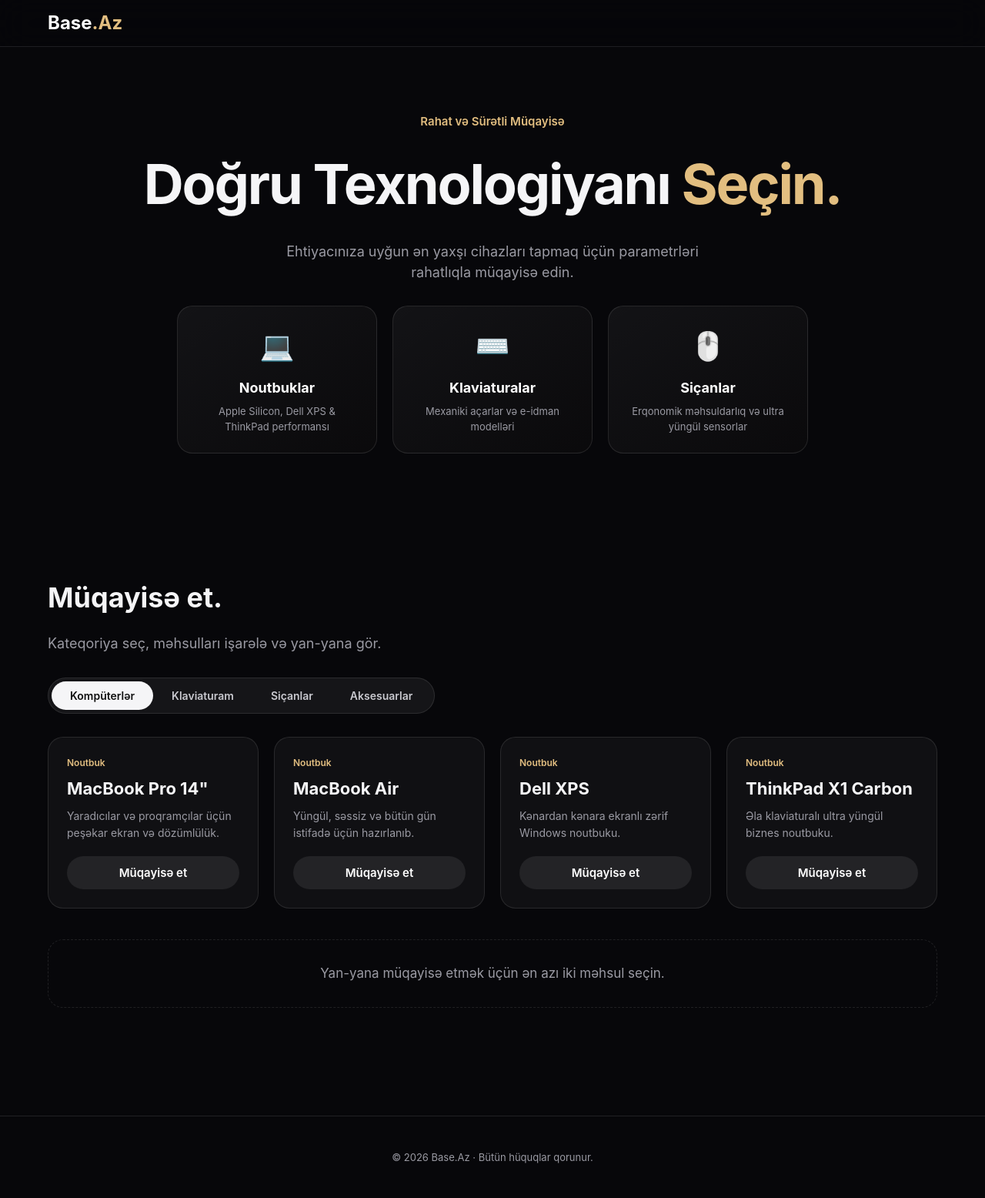
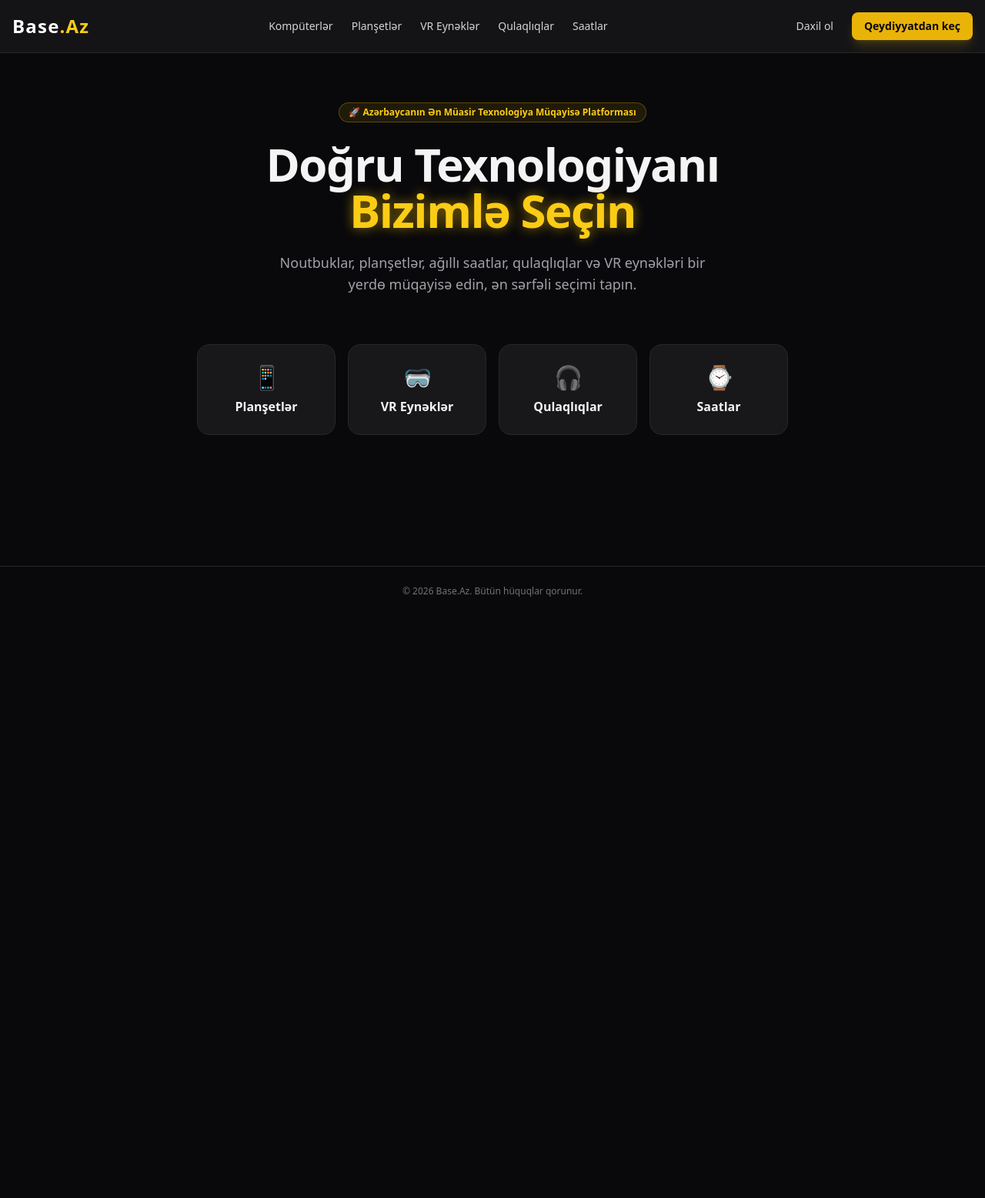
Before and after one commit to novruzovnizami666-tech/A-.az, a plain HTML site: page index.html in a window 1280 px wide. Shown: the whole page at 77% size. After the commit the page ends 800 px from the top, so only its background shows below. Drawn offline with nearby package versions, Linux system fonts and the light colour scheme.

Commit message:
Update index.html

```diff
--- a/index.html
+++ b/index.html
@@ -1,217 +1,78 @@
 <!DOCTYPE html>
 <html lang="az">
 <head>
-<meta charset="utf-8">
-<meta name="viewport" content="width=device-width, initial-scale=1, viewport-fit=cover">
-<meta name="color-scheme" content="dark">
-<title>Base.Az – Kompüter, Klaviatura və Aksesuarların Müqayisəsi</title>
-<meta name="description" content="Base.Az platformasında kompüterlər, klaviaturalar, qulaqlıqlar və monitorları müqayisə edin.">
+    <meta charset="UTF-8">
+    <meta name="viewport" content="width=device-width, initial-scale=1.0">
+    <title>Base.Az - Doğru Texnologiyanı Seçin</title>
+    <!-- Tailwind CSS -->
+    <script src="https://cdn.tailwindcss.com"></script>
     <style>
-:root{
-  --bg:#07070A;--tx:#F5F5F7;--mut:#9A9AA3;--line:rgba(255,255,255,.1);
-  --gold:#E2BE80;--gold2:#B98A4A;--f:-apple-system,BlinkMacSystemFont,"Segoe UI",Roboto,sans-serif;
+        .neon-glow {
+            text-shadow: 0 0 15px rgba(234, 179, 8, 0.6);
         }
-*{box-sizing:border-box}
-body{margin:0;background:var(--bg);color:var(--tx);font:17px/1.55 var(--f);padding:0}
-.wrap{max-width:1200px;margin:0 auto;padding:0 22px}
-nav{position:sticky;top:0;z-index:50;background:rgba(7,7,10,.85);backdrop-filter:blur(20px);border-bottom:1px solid var(--line)}
-.nb{display:flex;align-items:center;justify-content:space-between;height:60px}
-.logo{font-size:24px;font-weight:700;text-decoration:none;color:#fff}
-.logo i{font-style:normal;color:var(--gold)}
-.hero{text-align:center;padding:70px 0 40px}
-.kick{color:var(--gold);font-weight:600;font-size:15px;margin-bottom:14px}
-h1{font-size:clamp(38px,7vw,72px);font-weight:700;margin:0 0 18px;letter-spacing:-.03em}
-h1 span{color:var(--gold)}
-.sub{font-size:18px;color:var(--mut);max-width:32em;margin:0 auto 30px;line-height:1.5}
-
-/* Neon Tech Showcase */
-.neon-showcase{display:flex;justify-content:center;gap:20px;margin:30px auto;max-width:900px;flex-wrap:wrap}
-.neon-card{background:linear-gradient(145deg, rgba(255,255,255,0.05), rgba(226,190,128,0.02));border:1px solid var(--line);border-radius:20px;padding:24px;width:260px;text-align:center;transition:all .3s ease;cursor:pointer;position:relative;overflow:hidden}
-.neon-card:hover{border-color:var(--gold);transform:translateY(-6px);box-shadow:0 0 30px rgba(226,190,128,0.25)}
-.neon-icon{font-size:36px;margin-bottom:12px}
-.neon-title{font-size:18px;font-weight:700;color:#fff;margin-bottom:6px}
-.neon-desc{font-size:13px;color:var(--mut)}
-
-section{padding:60px 0}
-h2{font-size:36px;font-weight:700;margin-bottom:10px}
-.lead{color:var(--mut);font-size:18px;margin-bottom:30px}
-.tabs{display:inline-flex;background:rgba(255,255,255,.06);border:1px solid var(--line);border-radius:980px;padding:4px;margin-bottom:30px}
-.tabs button{font:600 14px var(--f);color:#C9C9CF;background:none;border:0;border-radius:980px;padding:10px 24px;cursor:pointer;transition:.2s}
-.tabs button[aria-pressed=true]{background:#F5F5F7;color:#111}
-.grid{display:grid;grid-template-columns:repeat(auto-fill,minmax(260px,1fr));gap:20px}
-.card{background:rgba(255,255,255,.04);border:1px solid var(--line);border-radius:20px;padding:24px;display:flex;flex-direction:column}
-.card.sel{border-color:var(--gold);box-shadow:0 0 20px rgba(226,190,128,.15)}
-.ty{font-size:12px;font-weight:600;color:var(--gold);margin-bottom:6px}
-.card h3{font-size:22px;margin:0 0 8px}
-.card .t{color:var(--mut);font-size:14px;margin-bottom:20px;flex:1}
-.btn{display:block;text-align:center;font:600 15px var(--f);padding:12px;border-radius:980px;border:0;cursor:pointer;transition:.2s}
-.btn.buy{background:var(--gold);color:#1a1206}
-.btn.ghost{background:rgba(255,255,255,.08);color:#fff}
-.cmp{margin-top:40px}
-.hint{border:1px dashed var(--line);border-radius:20px;padding:30px;text-align:center;color:var(--mut)}
-.tw{overflow-x:auto;border-radius:20px}
-table{width:100%;border-collapse:collapse;min-width:500px}
-th,td{padding:14px 18px;text-align:left;border-bottom:1px solid var(--line);font-size:14px}
-th{font-size:16px}
-th:first-child,td:first-child{color:var(--mut);width:130px}
-footer{margin-top:80px;border-top:1px solid var(--line);padding:30px 0;color:var(--mut);font-size:13px;text-align:center}
     </style>
 </head>
-<body>
+<body class="bg-zinc-950 text-zinc-100 font-sans min-h-screen flex flex-col justify-between">
 
-<nav><div class="wrap nb">
-  <a class="logo" href="#">Base<i>.Az</i></a>
-</div></nav>
-
-<header class="hero"><div class="wrap">
-  <p class="kick">Rahat və Sürətli Müqayisə</p>
-  <h1>Doğru Texnologiyanı <span>Seçin.</span></h1>
-  <p class="sub">Ehtiyacınıza uyğun ən yaxşı cihazları tapmaq üçün parametrləri rahatlıqla müqayisə edin.</p>
-
-  <!-- Neon Tech Showcase -->
-  <div class="neon-showcase">
-    <div class="neon-card" onclick="selectCatAndScroll('comp')">
-      <div class="neon-icon">💻</div>
-      <div class="neon-title">Noutbuklar</div>
-      <div class="neon-desc">Apple Silicon, Dell XPS & ThinkPad performansı</div>
+    <!-- Header / Naviqasiya -->
+    <header class="border-b border-zinc-800 bg-zinc-900/80 backdrop-blur sticky top-0 z-50">
+        <div class="max-w-7xl mx-auto px-4 py-4 flex items-center justify-between">
+            <div class="flex items-center space-x-2">
+                <span class="text-2xl font-black tracking-wider text-white">Base<span class="text-yellow-400">.Az</span></span>
             </div>
-    <div class="neon-card" onclick="selectCatAndScroll('kb')">
-      <div class="neon-icon">⌨️</div>
-      <div class="neon-title">Klaviaturalar</div>
-      <div class="neon-desc">Mexaniki açarlar və e-idman modelləri</div>
-    </div>
-    <div class="neon-card" onclick="selectCatAndScroll('ms')">
-      <div class="neon-icon">🖱️</div>
-      <div class="neon-title">Siçanlar</div>
-      <div class="neon-desc">Erqonomik məhsuldarlıq və ultra yüngül sensorlar</div>
+            <!-- Naviqasiya Linkləri -->
+            <nav class="hidden md:flex space-x-6 text-sm font-medium text-zinc-300">
+                <a href="#" class="hover:text-yellow-400 transition">Kompüterlər</a>
+                <a href="#" class="hover:text-yellow-400 transition">Planşetlər</a>
+                <a href="#" class="hover:text-yellow-400 transition">VR Eynəklər</a>
+                <a href="#" class="hover:text-yellow-400 transition">Qulaqlıqlar</a>
+                <a href="#" class="hover:text-yellow-400 transition">Saatlar</a>
+            </nav>
+            <!-- Giriş / Qeydiyyat Düymələri -->
+            <div class="flex items-center space-x-3">
+                <button onclick="alert('Daxil ol səhifəsi açılır...')" class="text-sm font-medium text-zinc-300 hover:text-white px-3 py-2 transition">Daxil ol</button>
+                <button onclick="alert('Qeydiyyat səhifəsi açılır...')" class="bg-yellow-500 hover:bg-yellow-400 text-zinc-950 font-bold px-4 py-2 rounded-lg text-sm transition shadow-lg shadow-yellow-500/20">Qeydiyyatdan keç</button>
             </div>
         </div>
-</div></header>
+    </header>
 
-<main class="wrap">
-  <section id="compare">
-    <h2>Müqayisə et.</h2>
-    <p class="lead">Kateqoriya seç, məhsulları işarələ və yan-yana gör.</p>
+    <!-- Hero / Əsas Bölmə -->
+    <main class="max-w-7xl mx-auto px-4 py-16 flex-grow flex flex-col items-center text-center">
+        <div class="inline-block bg-yellow-500/10 border border-yellow-500/30 text-yellow-400 text-xs font-semibold px-3 py-1 rounded-full mb-6">
+            🚀 Azərbaycanın Ən Müasir Texnologiya Müqayisə Platforması
+        </div>
+        <h1 class="text-4xl md:text-6xl font-extrabold tracking-tight max-w-3xl mb-6">
+            Doğru Texnologiyanı <span class="text-yellow-400 neon-glow">Bizimlə Seçin</span>
+        </h1>
+        <p class="text-zinc-400 max-w-xl text-base md:text-lg mb-10">
+            Noutbuklar, planşetlər, ağıllı saatlar, qulaqlıqlar və VR eynəkləri bir yerdө müqayisə edin, ən sərfəli seçimi tapın.
+        </p>
 
-    <div class="tabs" id="tb">
-      <button type="button" aria-pressed="true" data-k="comp">Kompüterlər</button>
-      <button type="button" aria-pressed="false" data-k="kb">Klaviaturam</button>
-      <button type="button" aria-pressed="false" data-k="ms">Siçanlar</button>
-      <button type="button" aria-pressed="false" data-k="acc">Aksesuarlar</button>
+        <!-- Kateqoriya Kartları Grid -->
+        <div class="grid grid-cols-2 md:grid-cols-4 gap-4 w-full max-w-4xl mt-6">
+            <div class="bg-zinc-900 border border-zinc-800 p-6 rounded-2xl hover:border-yellow-500/50 transition cursor-pointer text-center group">
+                <div class="text-3xl mb-2">📱</div>
+                <h3 class="font-bold group-hover:text-yellow-400 transition">Planşetlər</h3>
             </div>
-
-    <div class="grid" id="gr"></div>
-    <div class="cmp" id="cm"></div>
-  </section>
+            <div class="bg-zinc-900 border border-zinc-800 p-6 rounded-2xl hover:border-yellow-500/50 transition cursor-pointer text-center group">
+                <div class="text-3xl mb-2">🥽</div>
+                <h3 class="font-bold group-hover:text-yellow-400 transition">VR Eynəklər</h3>
+            </div>
+            <div class="bg-zinc-900 border border-zinc-800 p-6 rounded-2xl hover:border-yellow-500/50 transition cursor-pointer text-center group">
+                <div class="text-3xl mb-2">🎧</div>
+                <h3 class="font-bold group-hover:text-yellow-400 transition">Qulaqlıqlar</h3>
+            </div>
+            <div class="bg-zinc-900 border border-zinc-800 p-6 rounded-2xl hover:border-yellow-500/50 transition cursor-pointer text-center group">
+                <div class="text-3xl mb-2">⌚</div>
+                <h3 class="font-bold group-hover:text-yellow-400 transition">Saatlar</h3>
+            </div>
+        </div>
     </main>
 
-<footer><div class="wrap">
-  <p>© 2026 Base.Az · Bütün hüquqlar qorunur.</p>
-</div></footer>
+    <!-- Footer -->
+    <footer class="border-t border-zinc-800 py-6 text-center text-xs text-zinc-500">
+        &copy; 2026 Base.Az. Bütün hüquqlar qorunur.
+    </footer>
 
-<script>
-(function(){
-'use strict';
-var P={
-comp:[
-{id:'mbp',n:'MacBook Pro 14"',ty:'Noutbuk',t:'Yaradıcılar və proqramçılar üçün peşəkar ekran və dözümlülük.',r:[5,3,3,5]},
-{id:'mba',n:'MacBook Air',ty:'Noutbuk',t:'Yüngül, səssiz və bütün gün istifadə üçün hazırlanıb.',r:[4,5,2,5]},
-{id:'xps',n:'Dell XPS',ty:'Noutbuk',t:'Kənardan kənara ekranlı zərif Windows noutbuku.',r:[4,4,3,4]},
-{id:'tpx',n:'ThinkPad X1 Carbon',ty:'Noutbuk',t:'Əla klaviaturalı ultra yüngül biznes noutbuku.',r:[4,5,2,4]}],
-kb:[
-{id:"gpx",n:"Logitech G PRO",ty:"Oyun klaviaturası",t:"E-idman üçün hazırlanmış kompakt mexaniki oyun klaviaturası.",r:[4,4,5,2]},
-{id:"wtg",n:"Wooting 60HE",ty:"Oyun klaviaturası",t:"Sürətli və dəqiq giriş üçün tənzimlənən maqnit açarlar.",r:[4,5,5,2]}],
-ms:[
-{id:"mxm",n:"Logitech MX Master",ty:"Simsiz siçan",t:"Məhsuldarlıq üçün dəqiq sürüşdürmə təkəri olan erqonomik siçan.",r:[4,5,2,4]},
-{id:"mm",n:"Apple Magic Mouse",ty:"Simsiz siçan",t:"Çoxtoxunuşlu səthi olan alçaq profilli simsiz siçan.",r:[3,2,1,4]}],
-acc:[
-{id:"sony",n:"Sony WH-1000XM",ty:"Qulaqlıq",t:"Güclü səs-küy ləğvi ilə tanınan qulaqüstü simsiz qulaqlıq.",r:[5,3,2,5]},
-{id:"app",n:"Apple AirPods Pro",ty:"Qulaqlıq",t:"Səs-küy ləğvi və Apple cihazlarla asan qoşulma.",r:[4,5,1,4]}]};
-
-var curCat='comp';
-var selMap={comp:[],kb:[],ms:[],acc:[]};
-
-function $(i){return document.getElementById(i);}
-function el(t,c,x){var d=document.createElement(t);if(c)d.className=c;if(x!=null)d.textContent=x;return d;}
-
-function renderCards(){
-  var gr=$('gr');
-  gr.innerHTML='';
-  var items=P[curCat]||[];
-  var sel=selMap[curCat]||[];
-
-  items.forEach(function(p){
-    var isSel = sel.indexOf(p.id)!==-1;
-    var card=el('div','card'+(isSel?' sel':''));
-    card.innerHTML='<div class="ty">'+p.ty+'</div><h3>'+p.n+'</h3><div class="t">'+p.t+'</div>';
-
-    var sBtn=el('button','btn '+(isSel?'buy':'ghost'), isSel ? '✓ Seçildi' : 'Müqayisə et');
-    sBtn.addEventListener('click',function(){ toggleSel(p.id); });
-    card.appendChild(sBtn);
-    gr.appendChild(card);
-  });
-  renderTable();
-}
-
-function toggleSel(id){
-  var list=selMap[curCat];
-  var idx=list.indexOf(id);
-  if(idx>-1){ list.splice(idx,1); }
-  else{ if(list.length<3) list.push(id); }
-  renderCards();
-}
-
-function renderTable(){
-  var cm=$('cm');
-  cm.innerHTML='';
-  var sel=selMap[curCat]||[];
-  if(sel.length<2){
-    cm.innerHTML='<div class="hint">Yan-yana müqayisə etmək üçün ən azı iki məhsul seçin.</div>';
-    return;
-  }
-
-  var items=(P[curCat]||[]).filter(function(x){return sel.indexOf(x.id)>-1;});
-  var html='<div class="tw"><table><thead><tr><th></th>';
-  items.forEach(function(x){ html+='<th>'+x.n+'</th>'; });
-  html+='</tr></thead><tbody>';
-
-  var labels=['Performans', 'Portativlik', 'Oyun', 'Səmərəlilik'];
-  labels.forEach(function(lbl, rIdx){
-    html+='<tr><td>'+lbl+'</td>';
-    items.forEach(function(x){
-      html+='<td>'+(x.r[rIdx]||0)+'/5</td>';
-    });
-    html+='</tr>';
-  });
-
-  html+='</tbody></table></div>';
-  cm.innerHTML=html;
-}
-
-window.selectCatAndScroll = function(cat){
-  curCat = cat;
-  Array.from($('tb').children).forEach(function(b){
-    b.setAttribute('aria-pressed', b.getAttribute('data-k') === cat ? 'true' : 'false');
-  });
-  renderCards();
-  $('compare').scrollIntoView({ behavior: 'smooth' });
-};
-
-document.addEventListener('DOMContentLoaded',function(){
-  $('tb').addEventListener('click',function(e){
-    if(e.target.tagName==='BUTTON'){
-      var k=e.target.getAttribute('data-k');
-      if(k){
-        curCat=k;
-        Array.from($('tb').children).forEach(function(b){b.setAttribute('aria-pressed','false');});
-        e.target.setAttribute('aria-pressed','true');
-        renderCards();
-      }
-    }
-  });
-  renderCards();
-});
-})();
-</script>
 </body>
 </html>
```
Lines whose indentation alone changed are shown as unchanged.
